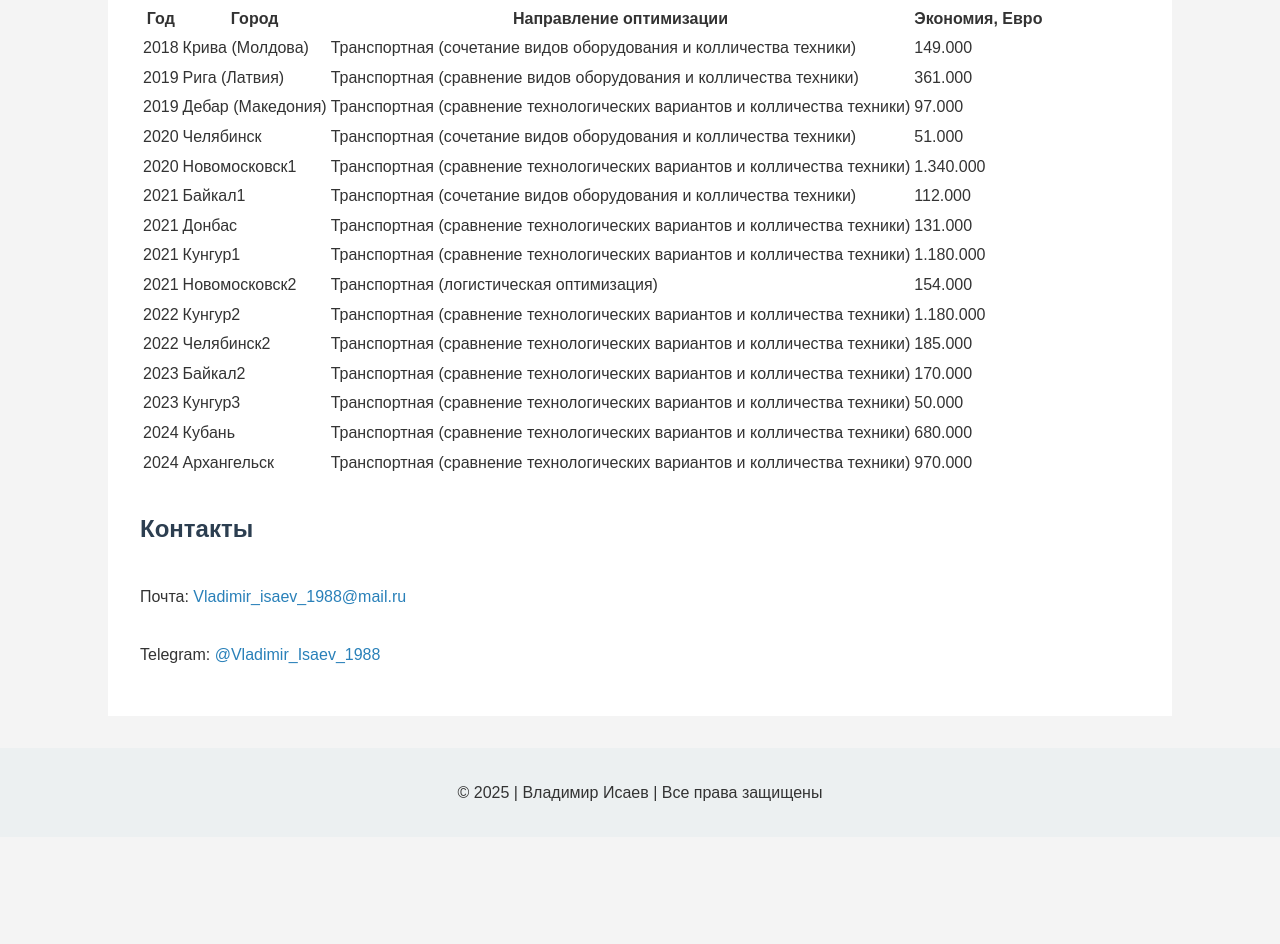
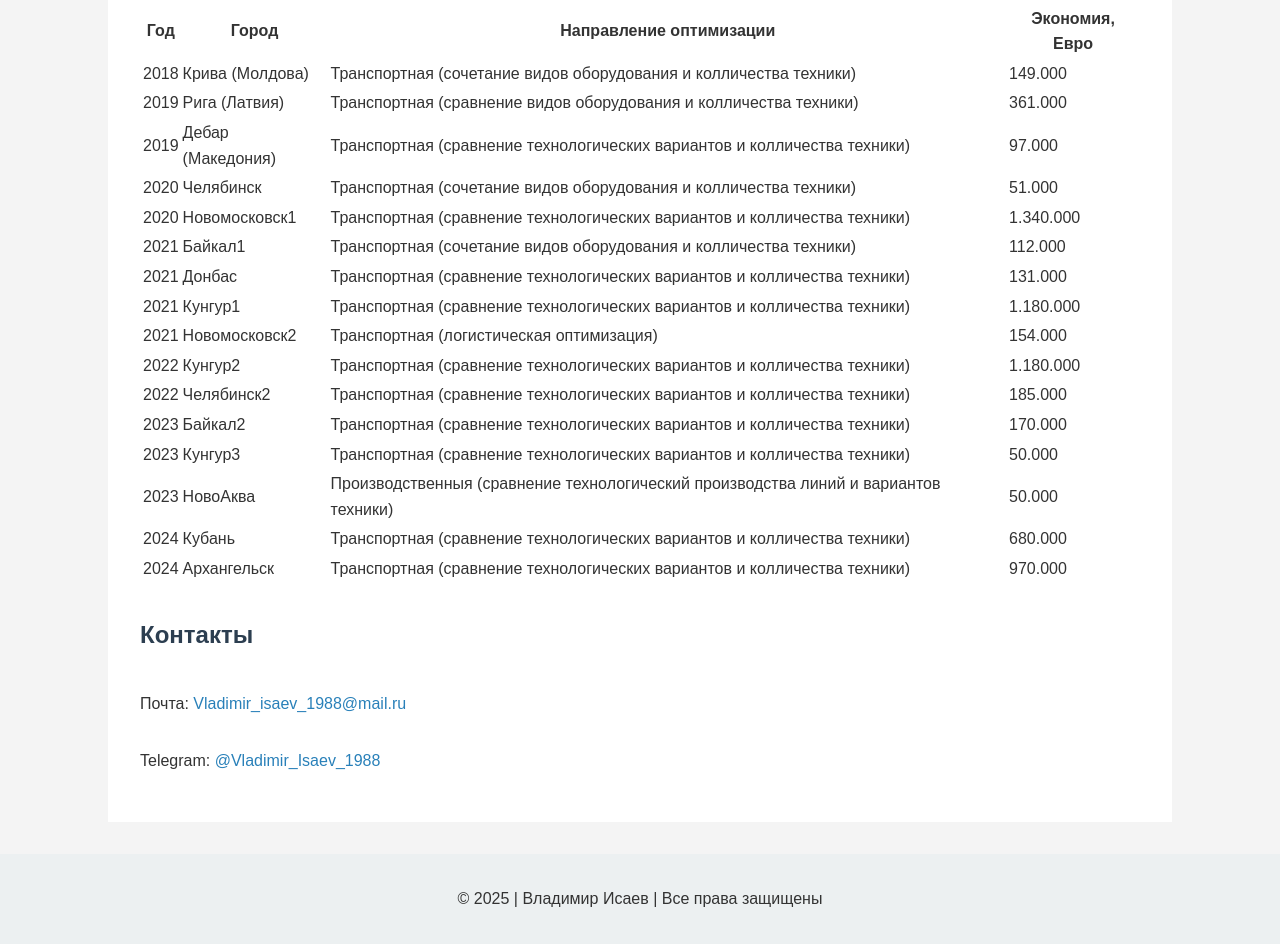
Before and after one commit to RealFerz/SimPlanCom, a plain HTML site: page index.html in a window 1280 px wide. Shown: the part 1351-2295 px from the top of the page. Before the commit the page ends 2188 px from the top, so only its background shows below. Drawn offline with Linux system fonts and the light colour scheme.

Commit message:
Update index.html

```diff
--- a/index.html
+++ b/index.html
@@ -188,6 +188,12 @@
           <td>50.000</td>
        </tr>
         <tr>
+          <td>2023</td>
+          <td>НовоАква</td>
+          <td>Производственныя (сравнение технологический производства линий и вариантов техники)</td>
+          <td>50.000</td>
+       </tr>
+        <tr>
           <td>2024</td>
           <td>Кубань</td>
           <td>Транспортная (сравнение технологических вариантов и колличества техники)</td>
```
